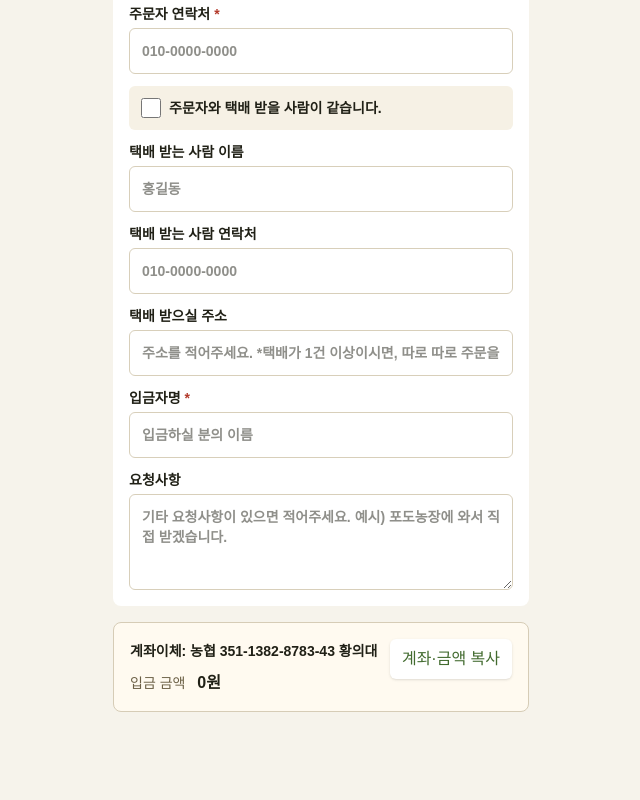
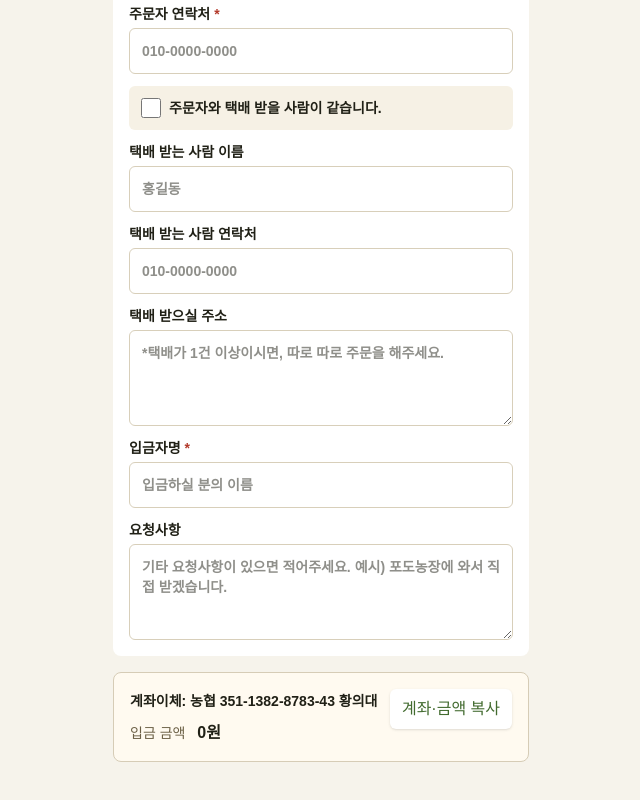
Before and after one commit to JinjeongMoon/grape-order-mobile, a React (Vite) app: page / in a window 1280 px wide. Shown: the part 1590-2390 px from the top of the page, without its empty margins (319-959 px from the left). Built offline with nearby package versions, Linux system fonts and the light colour scheme.

Commit message:
Expand shipping address field

```diff
--- a/app/page.tsx
+++ b/app/page.tsx
@@ -1057,14 +1057,14 @@ export default function Home() {
               </label>
               <label className="grid gap-1 text-sm font-bold">
                 택배 받으실 주소
-                <input
+                <textarea
                   autoComplete="street-address"
-                  className="rounded-md border border-[#d8cfba] px-3 py-3 text-base"
+                  className="min-h-24 rounded-md border border-[#d8cfba] px-3 py-3 text-base"
                   disabled={isSubmitting}
                   onChange={(event) =>
                     setCustomer((current) => ({ ...current, address: event.target.value }))
                   }
-                  placeholder="주소를 적어주세요. *택배가 1건 이상이시면, 따로 따로 주문을 해주세요."
+                  placeholder="*택배가 1건 이상이시면, 따로 따로 주문을 해주세요."
                   value={customer.address}
                 />
               </label>
```
